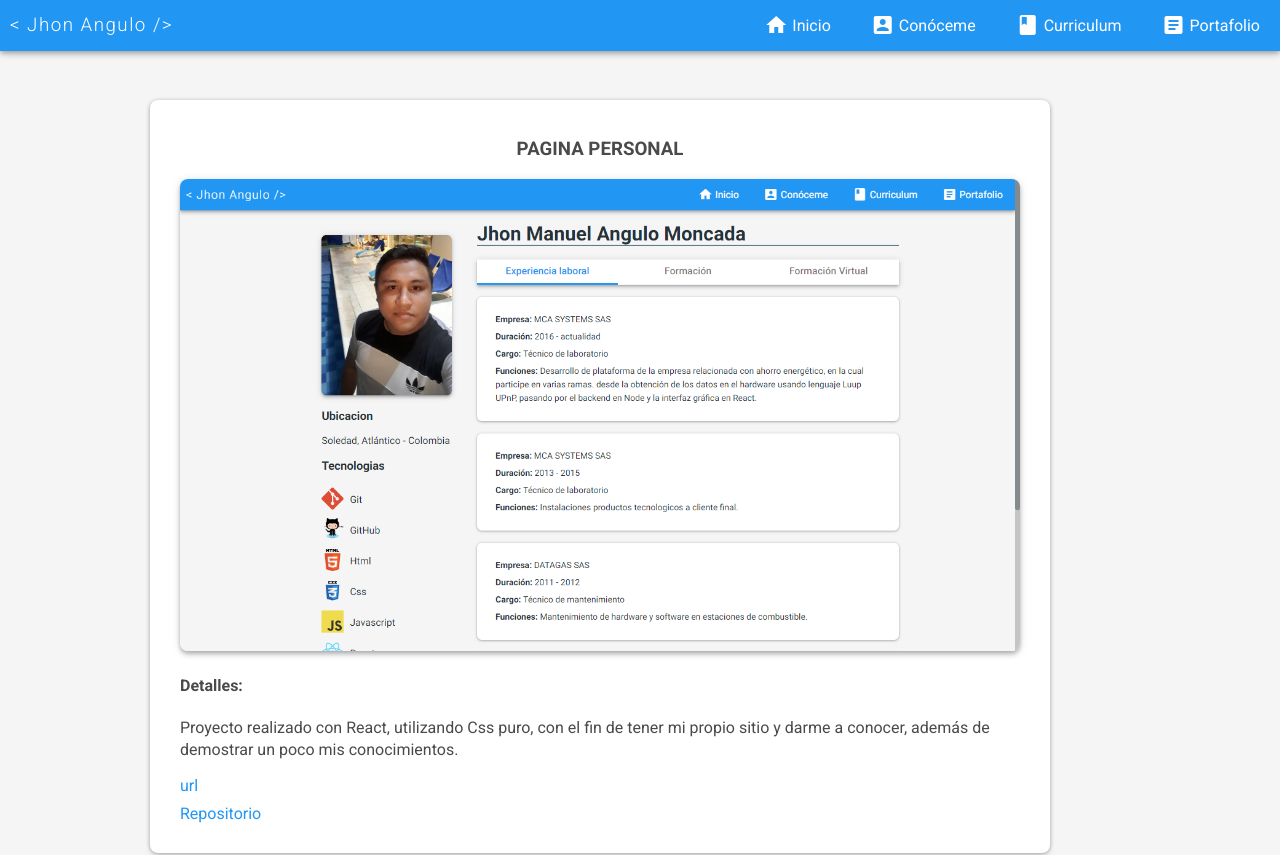
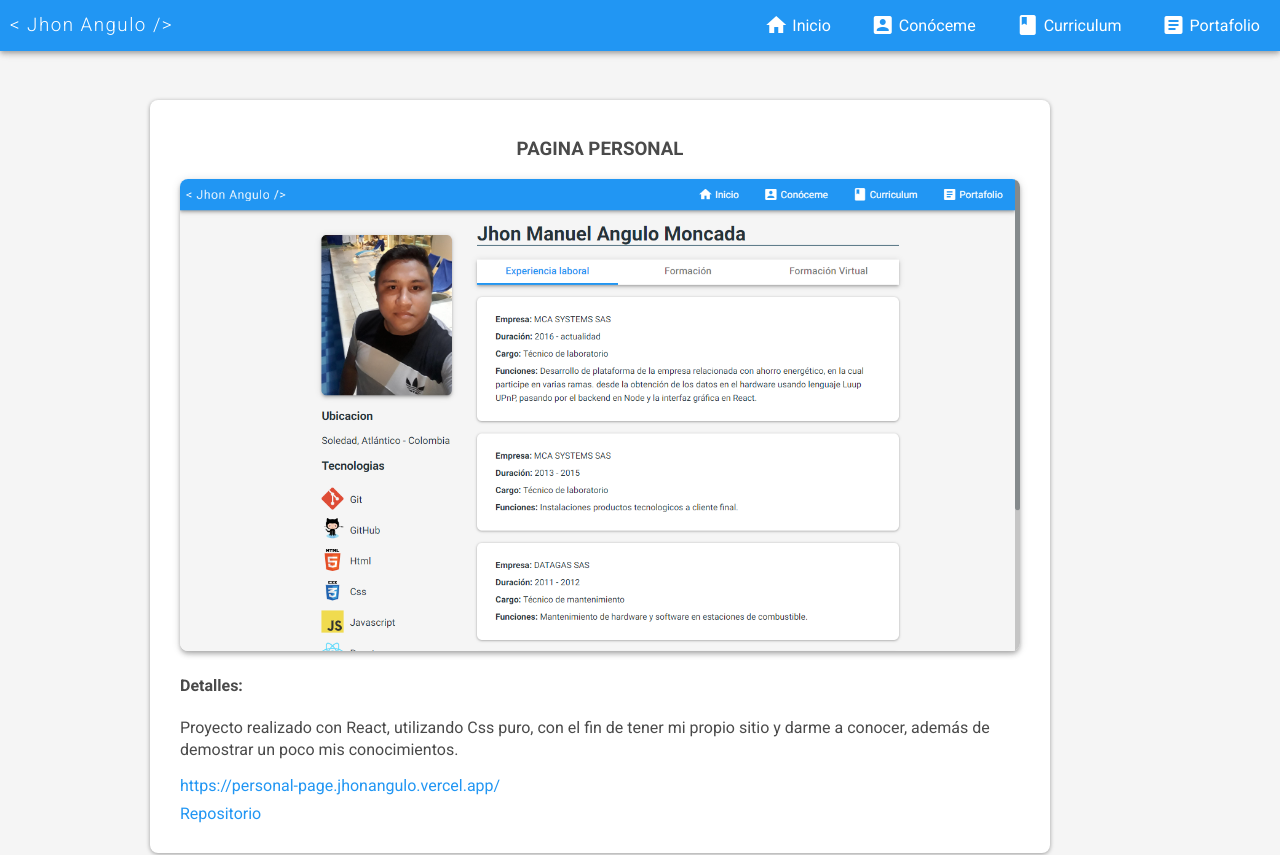
Before and after one commit to JhonAngulo/personal-page, a React (Create React App) app: page /portafolio in a window 1280 px wide. Shown: the top 855 px of the page. Built offline with nearby package versions, Linux system fonts and the light colour scheme.

Commit message:
add url personal page

```diff
--- a/src/data/proyects.js
+++ b/src/data/proyects.js
@@ -5,7 +5,7 @@ export const portafolio = [
     imagen: '/images/proyects/personal_page.png',
     detalles:
       'Proyecto realizado con React, utilizando Css puro, con el fin de tener mi propio sitio y darme a conocer, además de demostrar un poco mis conocimientos.',
-    url: 'url',
+    url: 'https://personal-page.jhonangulo.vercel.app/',
     repositorio: 'https://github.com/JhonAngulo/personal-page'
   },
   {
```
